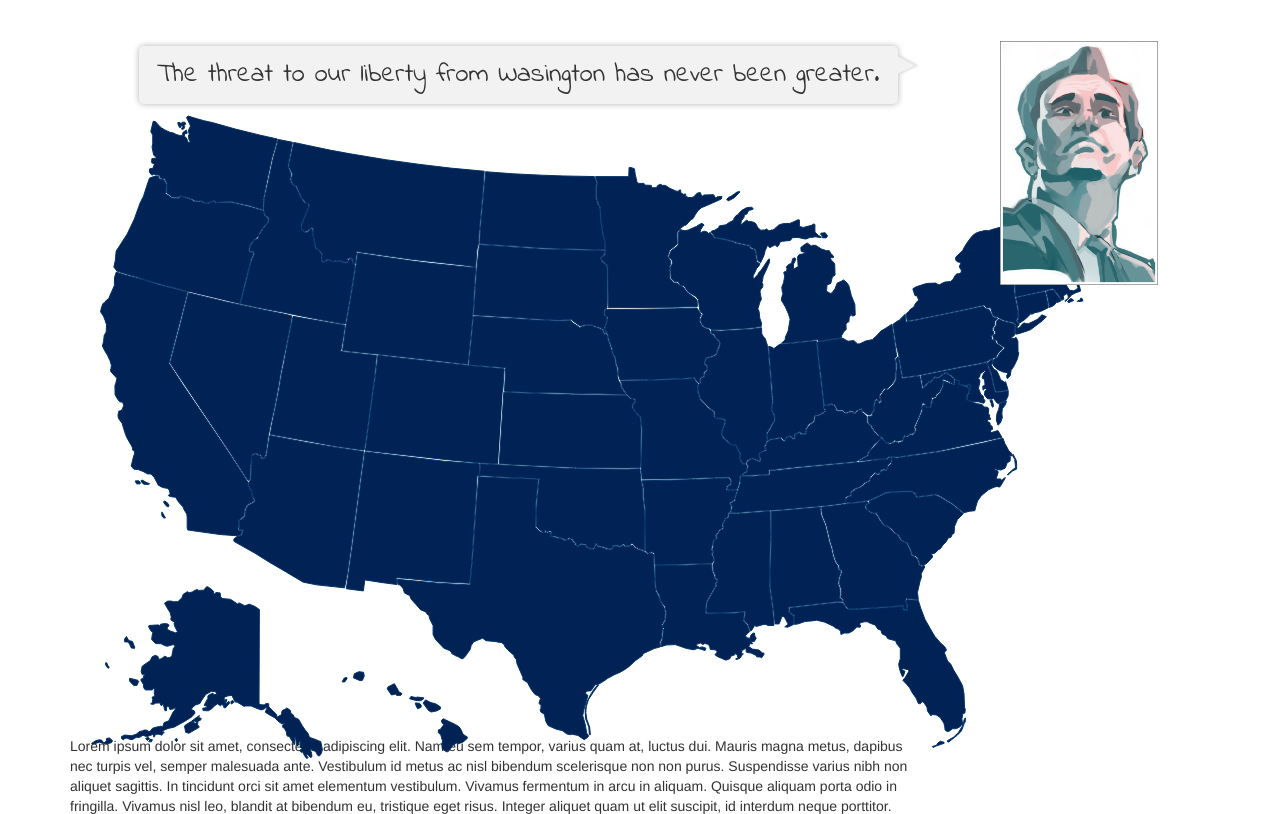
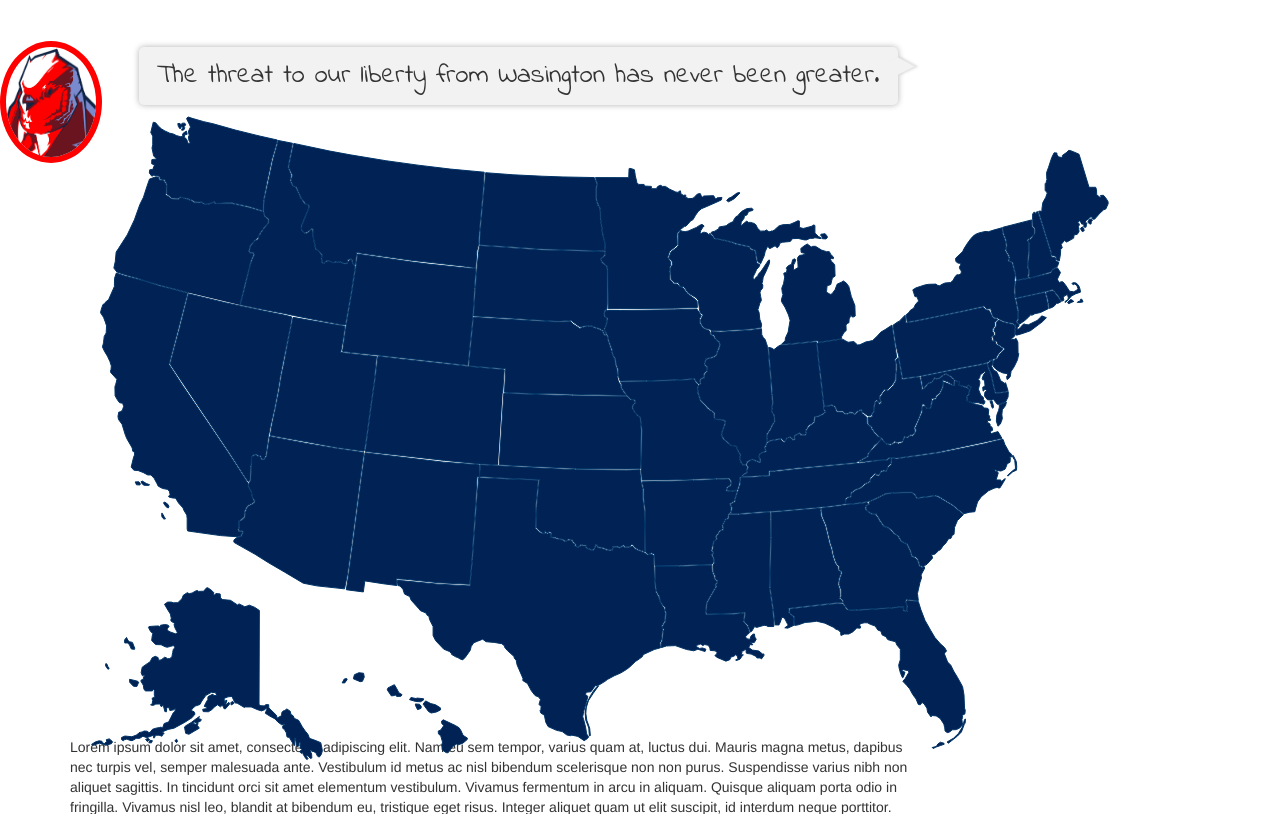
Before and after one commit to jrgrafton/tweet-debate, a Flask app: page / in a window 1280 px wide. Shown: the part 159-973 px from the top of the page. Run offline with Flask 2, Linux system fonts and the light colour scheme; data that the repository does not hold is empty; parts of the project's set-up code (start-up, migrations or seed data) failed here and were passed over; some libraries are stand-ins or nearby versions; some web fonts are replaced.

Commit message:
css for the new portraits

```diff
--- a/tweetdebate/templates/home.html
+++ b/tweetdebate/templates/home.html
@@ -11,6 +11,7 @@
     <!-- Frameworks -->
     <script src="https://ajax.googleapis.com/ajax/libs/jquery/1.11.3/jquery.min.js"></script>
     <script src="{{ url_for('static', filename='js/utils.js') }}"></script>
+    <script src="{{ url_for('static', filename='js/quotes.js') }}"></script>
     <script src="{{ url_for('static', filename='libs/raphael.js') }}"></script>
     <script src="{{ url_for('static', filename='libs/us_map.js') }}"></script>
     <link rel="stylesheet" href="https://maxcdn.bootstrapcdn.com/bootstrap/3.3.6/css/bootstrap.min.css" integrity="sha384-1q8mTJOASx8j1Au+a5WDVnPi2lkFfwwEAa8hDDdjZlpLegxhjVME1fgjWPGmkzs7" crossorigin="anonymous">
@@ -93,6 +94,33 @@
         position: absolute;
       }
 
+      .candidate-portrait {
+        position: relative;;
+      }
+
+      .candidate-portrait-image {
+        position: absolute;
+        top: 6px;
+        left: 6px;
+        width: 90px;
+        height: 110px;
+        clip-path:         ellipse(45px 55px at center);
+        -webkit-clip-path: ellipse(45px 55px at center);
+        -moz-clip-path:    ellipse(45px 55px at center);
+      }
+
+      .candidate-portrait-border {
+        position: absolute;
+        top: 0px;
+        left: 0px;
+        width: 102px;
+        height: 122px;
+        border: 6px solid red;
+        border-radius:         102px / 122px;
+        -webkit-border-radius: 102px / 122px;
+        -moz-border-radius:    102px / 122px;
+      }
+
     </style>
 
     <nav role="navigation" class="navbar-fixed-top">
@@ -130,8 +158,29 @@
     </nav>
   </head>
   <body class="navbar-height">
+
+
+
+    <div class="candidate-portrait">
+      <div class="candidate-portrait-border"></div>
+      <img class="candidate-portrait-image" src="{{ url_for('static', filename='images/bushtit.png') }}" alt="A candidate">
+
+    </div>
+
+
+
+
     <!-- Main dynamic grid, 12 columns. -->
+
+
+
     <div class="container">
+
+    <!-- Right bar, hidden on xs and sm. -->
+    <div class="col-md-3 hidden-sm hidden-xs">
+    </div>
+
+
       <div class="row">
         <!-- Main content. -->
         <div class="col-md-9">
@@ -159,11 +208,6 @@
               <p>Lorem ipsum dolor sit amet, consectetur adipiscing elit. Nam eu sem tempor, varius quam at, luctus dui. Mauris magna metus, dapibus nec turpis vel, semper malesuada ante. Vestibulum id metus ac nisl bibendum scelerisque non non purus. Suspendisse varius nibh non aliquet sagittis. In tincidunt orci sit amet elementum vestibulum. Vivamus fermentum in arcu in aliquam. Quisque aliquam porta odio in fringilla. Vivamus nisl leo, blandit at bibendum eu, tristique eget risus. Integer aliquet quam ut elit suscipit, id interdum neque porttitor. Integer faucibus ligula.Quis quam ut magna consequat faucibus. Pellentesque eget nisi a mi suscipit tincidunt. Ut tempus dictum risus. Pellentesque viverra sagittis quam at mattis. Suspendisse potenti. Aliquam sit amet gravida nibh, facilisis gravida odio. Phasellus auctor velit at lacus blandit, commodo iaculis justo viverra. Etiam vitae est arcu. Mauris vel congue dolor. Aliquam eget mi mi. Fusce quam tortor, commodo ac dui quis, bibendum viverra erat. Maecenas mattis lectus enim, quis tincidunt dui molestie euismod. Curabitur et diam tristique, accumsan nunc eu, hendrerit tellus. Tibulum consectetur scelerisque lacus, ac fermentum lorem convallis sed.</p>
           </div>
         </div>
-
-        <!-- Right bar, hidden on xs and sm. -->
-        <div class="col-md-3 hidden-sm hidden-xs">
-          <img class=" candidate-avatar img-responsive" src="{{ url_for('static', filename='images/mock_candidate.png') }}" alt="A candidate">
-        </div>
       </div>
     </div>
 
```
Also changed, not shown: tweetdebate/static/js/quotes.js (added).
